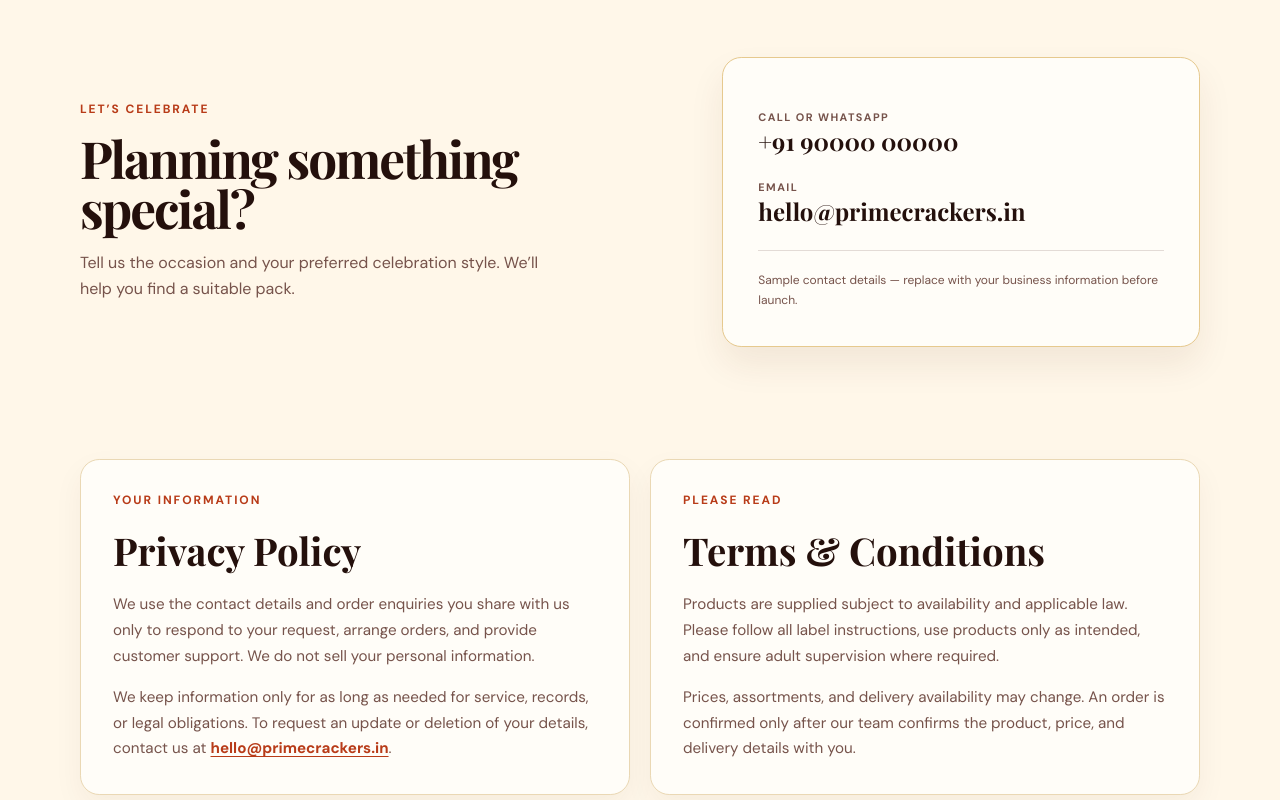
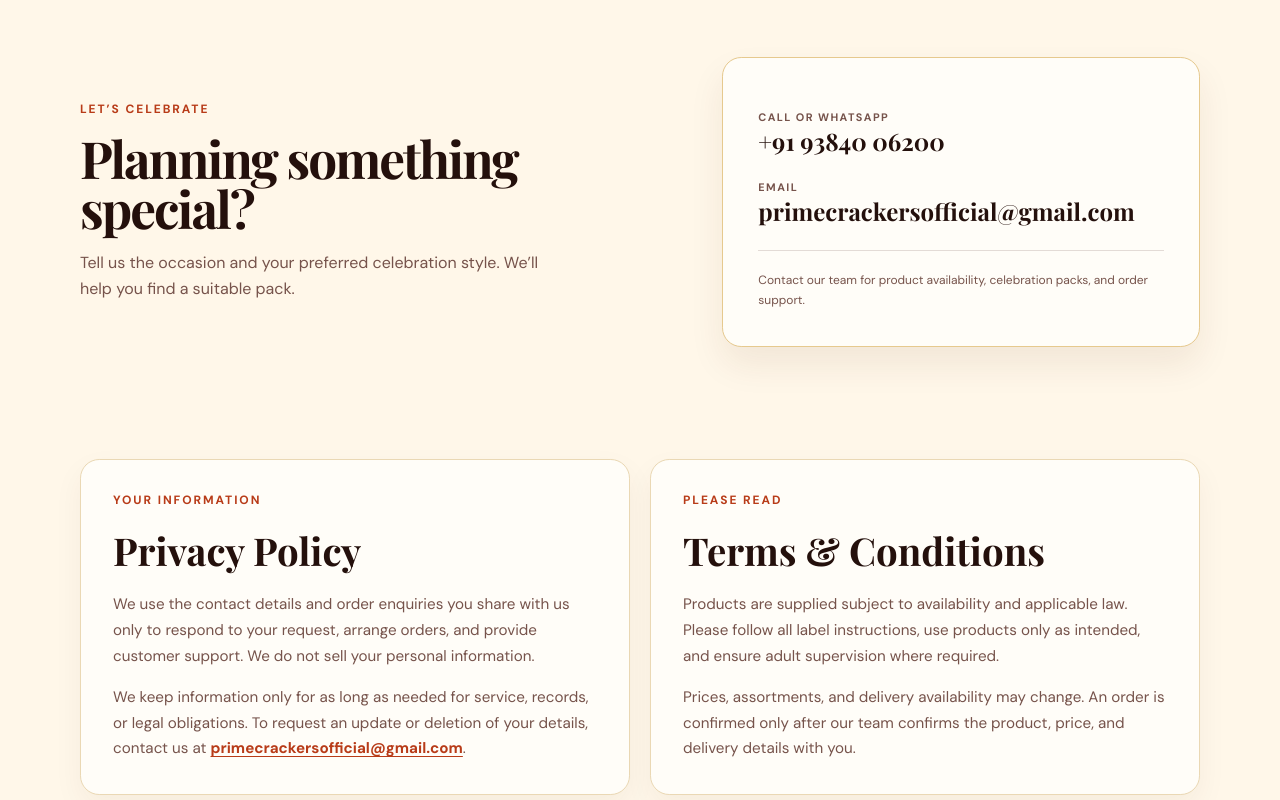
Before and after one commit to BhuvanesanS/prime-crackers, a React (Vite) app: page / in a window 1280 px wide. Shown: the part 2560-3360 px from the top of the page. Built offline with nearby package versions, Linux system fonts and the light colour scheme.

Commit message:
Mobile number added

```diff
--- a/src/App.jsx
+++ b/src/App.jsx
@@ -1,7 +1,7 @@
 import { useState } from 'react';
 
 const logo = '/prime-crackers-logo.png';
-const whatsappUrl = 'https://wa.me/919000000000?text=Hello%20Prime%20Crackers%2C%20I%20would%20like%20help%20with%20an%20order.';
+const whatsappUrl = 'https://wa.me/919384006200?text=Hello%20Prime%20Crackers%2C%20I%20would%20like%20help%20with%20an%20order.';
 
 const collections = [
   { number: '01', icon: '✺', title: 'Festive Favourites', description: 'Classic crackers and colourful effects for a joyful family celebration.', action: 'Discover the range', tone: 'card-amber' },
@@ -67,9 +67,9 @@ export default function App() {
           <div className="benefit-list">{promises.map(([number, title, description]) => <article key={number}><span>{number}</span><div><h3>{title}</h3><p>{description}</p></div></article>)}</div>
         </section>
         <section id="safety" className="safety"><div className="safety-inner section-shell"><p className="eyebrow">Celebrate responsibly</p><h2>Good celebrations leave<br />only happy memories.</h2><div className="safety-points"><p><span>✓</span> Follow all package instructions carefully.</p><p><span>✓</span> Use fireworks outdoors in an open, clear area.</p><p><span>✓</span> Keep water nearby and supervise children at all times.</p></div></div></section>
-        <section id="contact" className="contact section-shell"><div><p className="eyebrow dark">Let’s celebrate</p><h2>Planning something special?</h2><p>Tell us the occasion and your preferred celebration style. We’ll help you find a suitable pack.</p></div><div className="contact-card"><p className="contact-label">Call or WhatsApp</p><a href="tel:+919000000000">+91 90000 00000</a><p className="contact-label">Email</p><a href="mailto:hello@primecrackers.in">hello@primecrackers.in</a><p className="contact-note">Sample contact details — replace with your business information before launch.</p></div></section>
+        <section id="contact" className="contact section-shell"><div><p className="eyebrow dark">Let’s celebrate</p><h2>Planning something special?</h2><p>Tell us the occasion and your preferred celebration style. We’ll help you find a suitable pack.</p></div><div className="contact-card"><p className="contact-label">Call or WhatsApp</p><a href="tel:+919384006200">+91 93840 06200</a><p className="contact-label">Email</p><a href="mailto:primecrackersofficial@gmail.com">primecrackersofficial@gmail.com</a><p className="contact-note">Contact our team for product availability, celebration packs, and order support.</p></div></section>
         <section className="legal-section section-shell" aria-label="Legal information">
-          <article id="privacy-policy" className="legal-card"><p className="eyebrow dark">Your information</p><h2>Privacy Policy</h2><p>We use the contact details and order enquiries you share with us only to respond to your request, arrange orders, and provide customer support. We do not sell your personal information.</p><p>We keep information only for as long as needed for service, records, or legal obligations. To request an update or deletion of your details, contact us at <a href="mailto:hello@primecrackers.in">hello@primecrackers.in</a>.</p></article>
+          <article id="privacy-policy" className="legal-card"><p className="eyebrow dark">Your information</p><h2>Privacy Policy</h2><p>We use the contact details and order enquiries you share with us only to respond to your request, arrange orders, and provide customer support. We do not sell your personal information.</p><p>We keep information only for as long as needed for service, records, or legal obligations. To request an update or deletion of your details, contact us at <a href="mailto:primecrackersofficial@gmail.com">primecrackersofficial@gmail.com</a>.</p></article>
           <article id="terms-conditions" className="legal-card"><p className="eyebrow dark">Please read</p><h2>Terms &amp; Conditions</h2><p>Products are supplied subject to availability and applicable law. Please follow all label instructions, use products only as intended, and ensure adult supervision where required.</p><p>Prices, assortments, and delivery availability may change. An order is confirmed only after our team confirms the product, price, and delivery details with you.</p></article>
         </section>
       </main>
```
